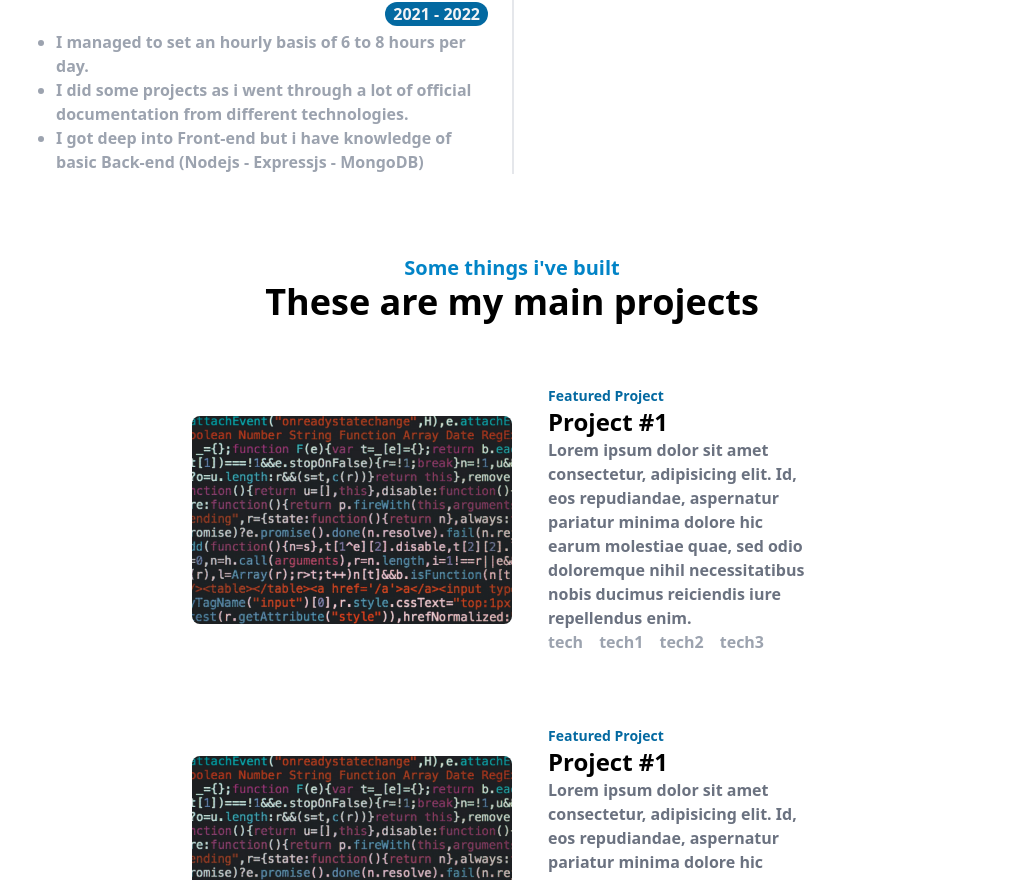
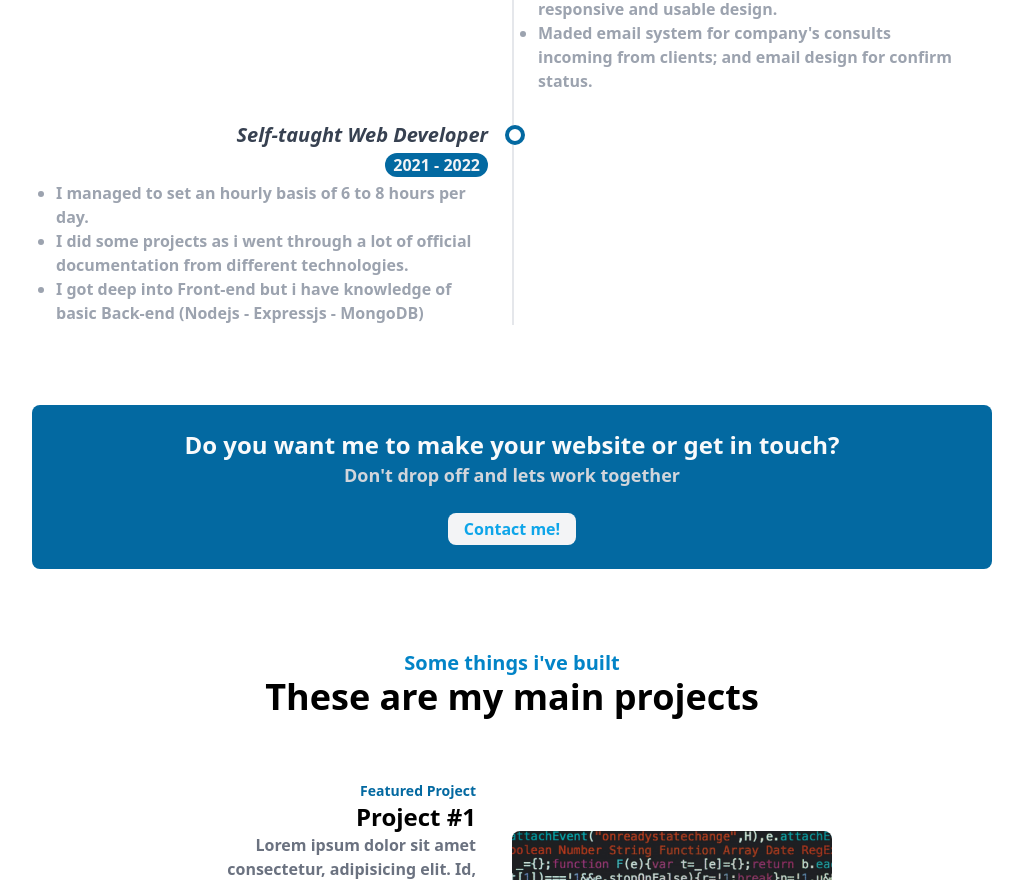
Before and after one commit to zycness/new-portfolio, a React (Vite) app: page / in a window 1280 px wide. Shown: the part 1920-2800 px from the top of the page, without its empty margins (128-1151 px from the left). Built offline with nearby package versions, Linux system fonts and the light colour scheme.

Commit message:
added cta and footer

```diff
--- a/index.html
+++ b/index.html
@@ -1,5 +1,5 @@
 <!DOCTYPE html>
-<html lang="en">
+<html lang="en" class="scroll-smooth">
   <head>
     <meta charset="UTF-8" />
     <meta name="viewport" content="width=device-width, initial-scale=1.0" />
--- a/package.json
+++ b/package.json
@@ -11,7 +11,8 @@
   "dependencies": {
     "react": "^18.2.0",
     "react-dom": "^18.2.0",
-    "react-icons": "^4.7.1"
+    "react-icons": "^4.7.1",
+    "uuidv4": "^6.2.13"
   },
   "devDependencies": {
     "@types/react": "^18.0.24",
--- a/src/App.jsx
+++ b/src/App.jsx
@@ -1,4 +1,6 @@
+import Cta from "./components/Cta";
 import Experience from "./components/Experience";
+import Footer from "./components/Footer";
 import Hero from "./components/Hero";
 import Navbar from "./components/Navbar";
 import Projects from "./components/Projects";
@@ -10,8 +12,11 @@ function App() {
       <Navbar />
       <Hero />
       <Technologies />
+
       <Experience />
+      <Cta />
       <Projects />
+      <Footer />
     </>
   );
 }
--- /dev/null
+++ b/src/components/Cta.jsx
@@ -0,0 +1,28 @@
+import React from "react";
+
+const Cta = () => {
+  return (
+    <section
+      className='container w-3/4  bg-sky-700 flex flex-col items-center justify-center mx-auto text-center rounded-lg mt-20 p-6'
+      id='cta'
+    >
+      <h2 className='text-gray-50 font-bold text-lg md:text-2xl '>
+        Do you want me to make your website or get in touch?
+      </h2>
+      <h3 className='text-gray-300 font-semibold mb-6 md:text-lg '>
+        Don't drop off and lets work together
+      </h3>
+      <button className='rounded-lg bg-gray-100 text-sky-500 font-semibold px-4 py-1 cursor-pointer'>
+        <a
+          href='https://www.linkedin.com/in/kevinnahuelf/'
+          target='_blank'
+          rel='noopener noreferrer'
+        >
+          Contact me!
+        </a>
+      </button>
+    </section>
+  );
+};
+
+export default Cta;
--- a/src/components/Experience.jsx
+++ b/src/components/Experience.jsx
@@ -81,9 +81,6 @@ const Experience = () => {
             <h4 className='font-extrabold italic text-xl text-gray-700'>
               Self-taught Web Developer
             </h4>
-            <h5 className='text-lg text-gray-400'>
-              Tu espacio limpio, Buenos Aires
-            </h5>
             <span className='bg-sky-700 w-fit px-2 rounded-full text-gray-100 font-semibold'>
               2021 - 2022
             </span>
--- /dev/null
+++ b/src/components/Footer.jsx
@@ -0,0 +1,21 @@
+import React from "react";
+import { FaLinkedin } from "react-icons/fa";
+
+const Footer = () => {
+  return (
+    <footer className=' bg-sky-700 py-6 font-semibold text-gray-200 flex gap-x-1 justify-center'>
+      <h5>Made with &#128150; by </h5>
+      <a
+        href='https://www.linkedin.com/in/kevinnahuelf/'
+        target='_blank'
+        rel='noopener noreferrer'
+        className='underline flex justify-center items-center gap-x-1'
+      >
+        Kevin Flores
+        <FaLinkedin />
+      </a>
+    </footer>
+  );
+};
+
+export default Footer;
--- a/src/components/Hero.jsx
+++ b/src/components/Hero.jsx
@@ -5,12 +5,12 @@ import bg from "../assets/background.svg";
 
 const Hero = () => {
   return (
-    <section className='px-2 pt-12' id='home'>
+    <section className='px-2 pt-12 min-h-[90vh]' id='home'>
       <div className='flex-row flex-wrap justify-center'>
         <article className='container flex flex-row flex-wrap-reverse justify-center items-center w-3/4 lg:w-1/2 mx-auto'>
           <div className='flex flex-col space-y-2  lg:w-1/2 '>
             <h3 className='text-sm text-sky-500 font-bold'>
-              Hey there 👋 i am a
+              Hey there &#128075; i am a
             </h3>
             <h1 className='text-5xl font-extrabold text-gray-800'>
               Web Developer
--- a/src/components/Navbar.jsx
+++ b/src/components/Navbar.jsx
@@ -11,16 +11,19 @@ const Navbar = () => {
         <div className='container flex flex-row justify-end space-x-6'>
           <ul className='flex-row hidden md:flex items-center space-x-6 font-bold text-lg '>
             <li className='flex items-center justify-center'>
-              <a href='#'>Home</a>
+              <a href='#home'>Home</a>
             </li>
             <li className='flex items-center justify-center'>
-              <a href='#'>About</a>
+              <a href='#technologies'>About</a>
             </li>
             <li className='flex items-center justify-center'>
-              <a href='#'>Services</a>
+              <a href='#experience'>Experience</a>
             </li>
             <li className='flex items-center justify-center'>
-              <a href='#'>Contact</a>
+              <a href='#projects'>Projects</a>
+            </li>
+            <li className='flex items-center justify-center'>
+              <a href='#cta'>Contact</a>
             </li>
           </ul>
           <button className='rounded-lg bg-sky-600 w-30 h-12 px-4 font-bold text-white active:bg-sky-800'>
@@ -31,16 +34,19 @@ const Navbar = () => {
       <ul className='transition-[left] fixed flex flex-row md:hidden items-center font-bold text-lg top-1/2 -left-28  hover:left-0 z-50'>
         <div className='flex flex-col p-6 bg-sky-600 text-white rounded-r-xl space-y-8'>
           <li className='flex items-center justify-center w-16'>
-            <a href='#'>Home</a>
+            <a href='#home'>Home</a>
           </li>
           <li className='flex items-center justify-center w-16'>
-            <a href='#'>About</a>
+            <a href='#technologies'>About</a>
           </li>
           <li className='flex items-center justify-center w-16'>
-            <a href='#'>Services</a>
+            <a href='#experience'>Experience</a>
           </li>
           <li className='flex items-center justify-center w-16'>
-            <a href='#'>Contact</a>
+            <a href='#projects'>Projects</a>
+          </li>
+          <li className='flex items-center justify-center w-16'>
+            <a href='#cta'>Contact</a>
           </li>
         </div>
         <div className=' bg-sky-600 px-1 py-2 text-white font-extrabold rounded-r-xl  w-8'>
--- a/src/components/Projects.jsx
+++ b/src/components/Projects.jsx
@@ -5,7 +5,10 @@ import SingleProject from "./SingleProject";
 
 const Projects = () => {
   return (
-    <section className='container w-3/4 lg:w-1/2 mx-auto py-20 space-y-10'>
+    <section
+      className='container w-3/4 lg:w-1/2 mx-auto my-20 space-y-10'
+      id='projects'
+    >
       <article className='flex flex-col justify-center items-center'>
         <h3 className='text-sky-600 font-bold text-xl font-sans'>
           Some things i've built
@@ -25,6 +28,11 @@ const Projects = () => {
                  odio doloremque nihil necessitatibus nobis ducimus
                   reiciendis iure repellendus enim.`}
             tech={["tech", "tech1", "tech2", "tech3"]}
+            order={2}
+            links={{
+              github: "https://github.com/zycness",
+              deploy: "https://portfolio-nuevo-zyc.vercel.app/",
+            }}
           />
           <SingleProject
             img={test}
@@ -35,6 +43,11 @@ const Projects = () => {
                  odio doloremque nihil necessitatibus nobis ducimus
                   reiciendis iure repellendus enim.`}
             tech={["tech", "tech1", "tech2", "tech3"]}
+            order={1}
+            links={{
+              github: "https://github.com/zycness",
+              deploy: "https://portfolio-nuevo-zyc.vercel.app/",
+            }}
           />
           <SingleProject
             img={test}
@@ -45,6 +58,11 @@ const Projects = () => {
                  odio doloremque nihil necessitatibus nobis ducimus
                   reiciendis iure repellendus enim.`}
             tech={["tech", "tech1", "tech2", "tech3"]}
+            order={2}
+            links={{
+              github: "https://github.com/zycness",
+              deploy: "https://portfolio-nuevo-zyc.vercel.app/",
+            }}
           />
           <SingleProject
             img={test}
@@ -55,6 +73,11 @@ const Projects = () => {
                  odio doloremque nihil necessitatibus nobis ducimus
                   reiciendis iure repellendus enim.`}
             tech={["tech", "tech1", "tech2", "tech3"]}
+            order={1}
+            links={{
+              github: "https://github.com/zycness",
+              deploy: "https://portfolio-nuevo-zyc.vercel.app/",
+            }}
           />
         </ul>
       </article>
--- a/src/components/SingleProject.jsx
+++ b/src/components/SingleProject.jsx
@@ -1,12 +1,17 @@
 import React from "react";
 
-const SingleProject = ({ img, title, desc, tech }) => {
-  return (
+import { FaGithub } from "react-icons/fa";
+import { MdComputer } from "react-icons/md";
+
+import { v4 as uuid } from "uuid";
+
+const SingleProject = ({ img, title, desc, tech, order, links }) => {
+  return order == 1 ? (
     <li className='relative md:flex md:flex-row md:items-center md:space-x-3'>
       <img
         src={img}
         alt={title}
-        className='absolute h-full w-full top-0 -z-10 object-cover rounded-lg md:relative md:w-1/2'
+        className='absolute h-full w-full top-0 -z-10 object-cover rounded-lg md:relative md:w-1/2 '
       />
       <div className='p-6 bg-gray-50 bg-opacity-90 rounded-lg md:w-1/2 md:bg-transparent'>
         <h5 className='text-sky-700 font-bold text-sm'>Featured Project</h5>
@@ -14,12 +19,62 @@ const SingleProject = ({ img, title, desc, tech }) => {
         <p className='font-semibold text-gray-500 '>{desc}</p>
         <div className='flex flex-row flex-wrap space-x-4 font-semibold text-gray-400'>
           {tech?.map((singleTech) => (
-            <span>{singleTech}</span>
+            <span key={uuid()}>{singleTech}</span>
           ))}
         </div>
+        <span className='flex space-x-2 my-2'>
+          <a
+            href={`${links ? links.github : null}`}
+            target='_blank'
+            rel='noopener noreferrer'
+          >
+            <FaGithub size={"1.5rem"} className='cursor-pointer' />
+          </a>
+          <a
+            href={`${links ? links.deploy : null}`}
+            target='_blank'
+            rel='noopener noreferrer'
+          >
+            <MdComputer size={"1.5rem"} className='cursor-pointer' />
+          </a>
+        </span>
       </div>
     </li>
-  );
+  ) : order == 2 ? (
+    <li className='relative md:flex md:flex-row md:items-center md:space-x-3'>
+      <div className='p-6 bg-gray-50 bg-opacity-90 rounded-lg md:w-1/2 md:bg-transparent md:text-right'>
+        <h5 className='text-sky-700 font-bold text-sm'>Featured Project</h5>
+        <h4 className='font-bold text-2xl'>{title}</h4>
+        <p className='font-semibold text-gray-500 '>{desc}</p>
+        <div className='flex flex-row flex-wrap space-x-4 font-semibold text-gray-400 md:justify-end'>
+          {tech?.map((singleTech) => (
+            <span key={uuid()}>{singleTech}</span>
+          ))}
+        </div>
+        <span className='flex space-x-2 my-2 md:justify-end'>
+          <a
+            href={`${links ? links.github : null}`}
+            target='_blank'
+            rel='noopener noreferrer'
+          >
+            <FaGithub size={"1.5rem"} className='cursor-pointer' />
+          </a>
+          <a
+            href={`${links ? links.deploy : null}`}
+            target='_blank'
+            rel='noopener noreferrer'
+          >
+            <MdComputer size={"1.5rem"} className='cursor-pointer' />
+          </a>
+        </span>
+      </div>
+      <img
+        src={img}
+        alt={title}
+        className='absolute h-full w-full top-0 -z-10 object-cover rounded-lg md:relative md:w-1/2'
+      />
+    </li>
+  ) : null;
 };
 
 export default SingleProject;
--- a/src/components/Technologies.jsx
+++ b/src/components/Technologies.jsx
@@ -15,8 +15,8 @@ import { GrMysql } from "react-icons/gr";
 
 const Technologies = () => {
   return (
-    <section className=' my-11' id='technologies'>
-      <div className='container mx-auto border-t py-6 my-20 flex flex-row flex-wrap items-center justify-center w-3/4 lg:w-1/2 space-y-6'>
+    <section id='technologies'>
+      <div className='container mx-auto border-t py-6 mb-20 flex flex-row flex-wrap items-center justify-center w-3/4 lg:w-1/2 space-y-6'>
         <article className='container flex flex-col lg:w-1/2 '>
           <h3 className="relative text-sky-600 font-bold text-xl font-sans after:content-[''] after:w-16 after:h-1 after:bg-sky-600 after:absolute after:top-1/2 after:ml-2">
             ABOUT ME
```
Also changed, not shown: src/main.jsx (+6 -6 lines), 1 other file (tests, documents, lock files or other folders).
